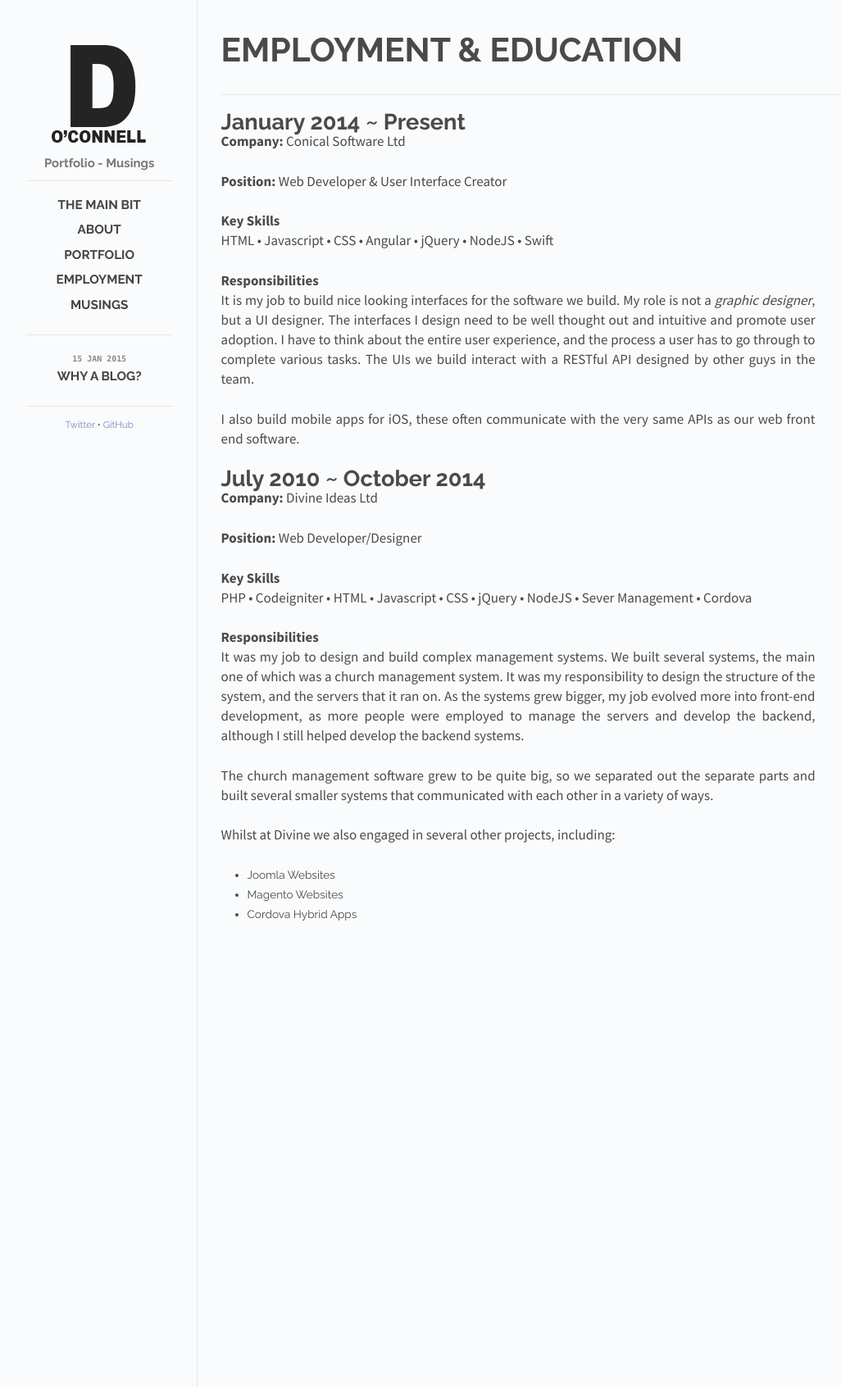
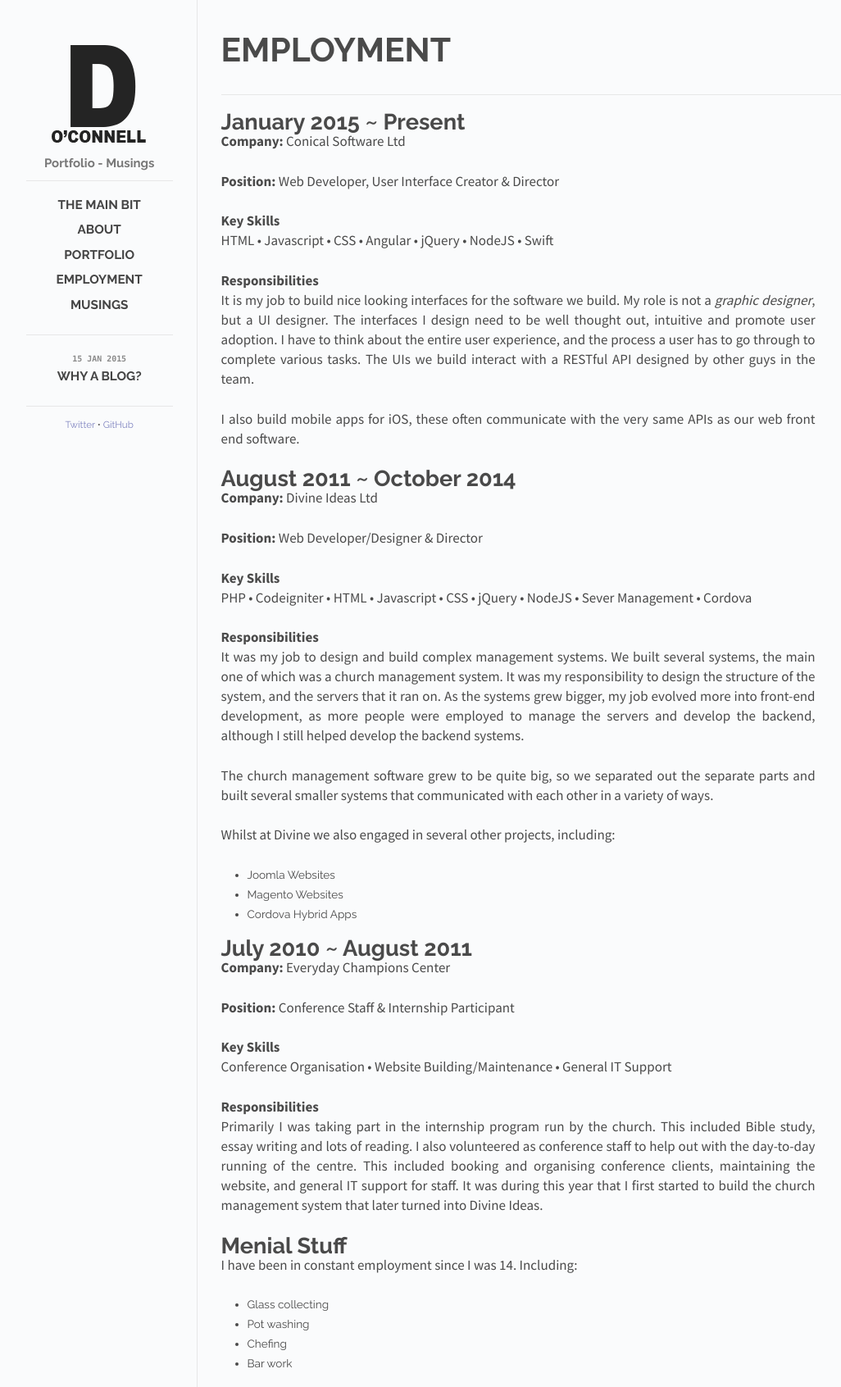
Before and after one commit to domoconnell/domoconnell.github.io, a Jekyll site: the page built from employment.md, in a window 1280 px wide. Shown: the whole page at 82% size, without its empty margins (118-1144 px from the left). Built offline with Jekyll 4.4.1, drawn with Linux system fonts in a browser that asks for light colours.

Commit message:
update employment record

```diff
--- a/employment.md
+++ b/employment.md
@@ -1,14 +1,14 @@
 ---
 layout: general_text
-title: Employment & Education
+title: Employment
 permalink: /employment/
 date:   2015-01-15 09:00:00
 ---
 
-# January 2014 ~ Present
+# January 2015 ~ Present
 **Company:** Conical Software Ltd
 
-**Position:** Web Developer & User Interface Creator
+**Position:** Web Developer, User Interface Creator & Director
 
 **Key Skills**<br>
 HTML &bull;
@@ -20,14 +20,15 @@ NodeJS &bull;
 Swift
 
 **Responsibilities**<br>
-It is my job to build nice looking interfaces for the software we build. My role is not a *graphic designer*, but a UI designer. The interfaces I design need to be well thought out and intuitive and promote user adoption. I have to think about the entire user experience, and the process a user has to go through to complete various tasks. The UIs we build interact with a RESTful API designed by other guys in the team.
+It is my job to build nice looking interfaces for the software we build. My role is not a *graphic designer*, but a UI designer. The interfaces I design need to be well thought out, intuitive and promote user adoption. I have to think about the entire user experience, and the process a user has to go through to complete various tasks. The UIs we build interact with a RESTful API designed by other guys in the team.
 
 I also build mobile apps for iOS, these often communicate with the very same APIs as our web front end software.
 
-#July 2010 ~ October 2014
+
+#August 2011 ~ October 2014
 **Company:** Divine Ideas Ltd
 
-**Position:** Web Developer/Designer
+**Position:** Web Developer/Designer & Director
 
 **Key Skills**<br>
 PHP &bull;
@@ -46,6 +47,30 @@ It was my job to design and build complex management systems. We built several s
 The church management software grew to be quite big, so we separated out the separate parts and built several smaller systems that communicated with each other in a variety of ways.
 
 Whilst at Divine we also engaged in several other projects, including:
-+ Joomla Websites
-+ Magento Websites
-+ Cordova Hybrid Apps
+
+* Joomla Websites
+* Magento Websites
+* Cordova Hybrid Apps
+
+
+#July 2010 ~ August 2011
+**Company:** Everyday Champions Center
+
+**Position:** Conference Staff & Internship Participant
+
+**Key Skills**<br>
+Conference Organisation &bull;
+Website Building/Maintenance &bull;
+General IT Support
+
+**Responsibilities**<br>
+Primarily I was taking part in the internship program run by the church. This included Bible study, essay writing and lots of reading. I also volunteered as conference staff to help out with the day-to-day running of the centre. This included booking and organising conference clients, maintaining the website, and general IT support for staff. It was during this year that I first started to build the church management system that later turned into Divine Ideas.
+
+#Menial Stuff
+
+I have been in constant employment since I was 14. Including:
+
+* Glass collecting
+* Pot washing
+* Chefing
+* Bar work
```
Also changed, not shown: 1 other file.
